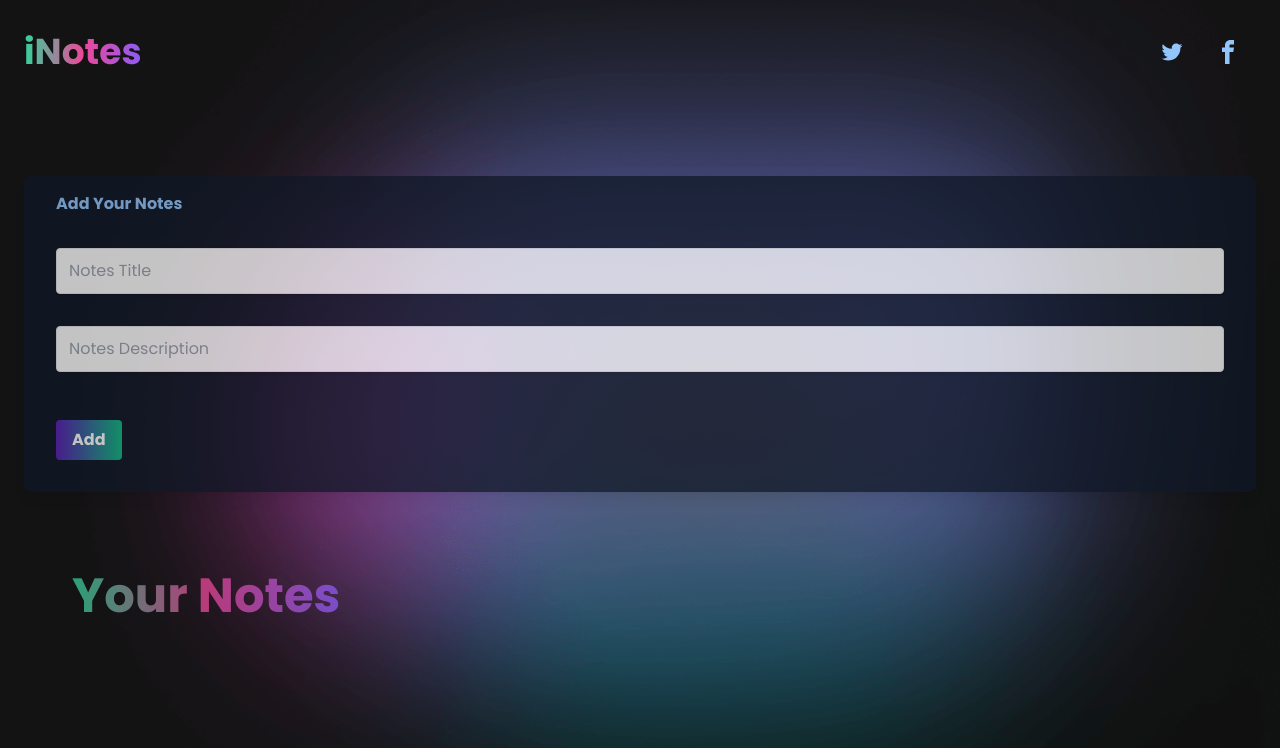
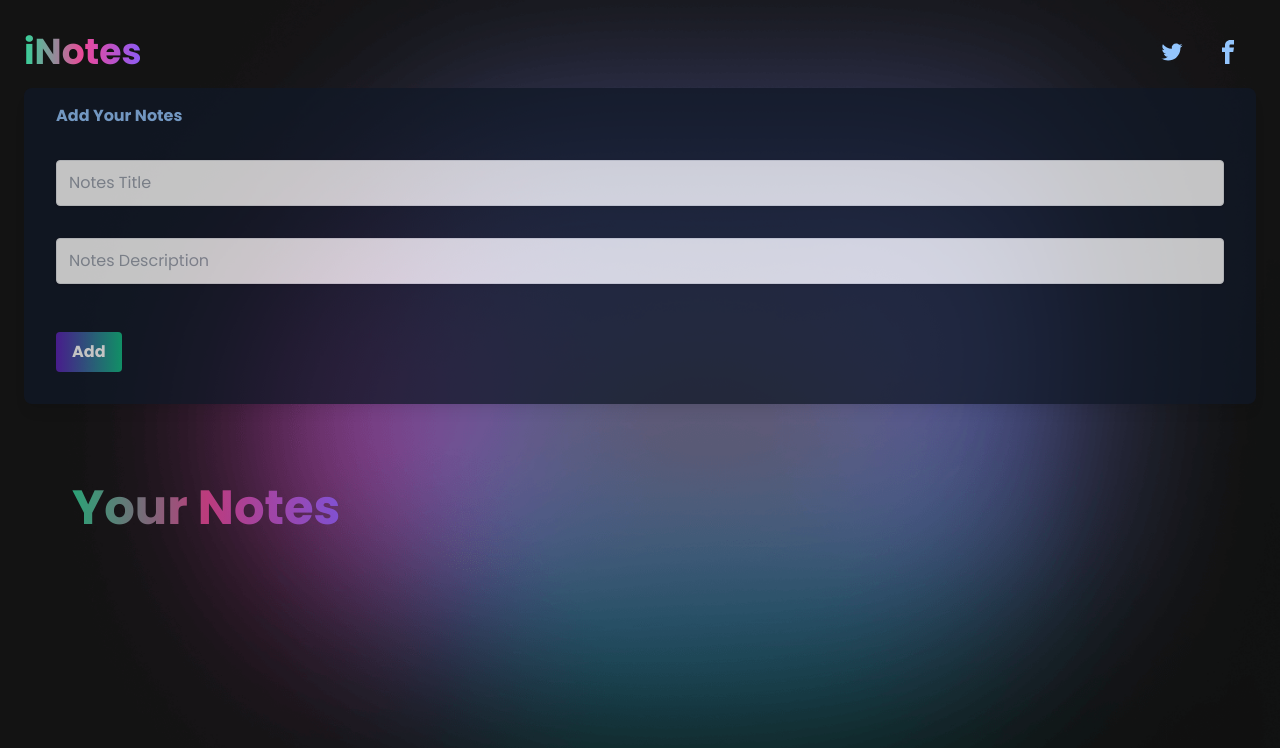
Before and after one commit to RohiV04/FastApi, a FastAPI app: page / in a window 1280 px wide. Shown: the top 748 px of the page. Run offline with FastAPI, Linux system fonts and the light colour scheme; data that the repository does not hold is empty; some libraries are stand-ins or nearby versions.

Commit message:
first commit

```diff
--- a/main.py
+++ b/main.py
@@ -4,10 +4,10 @@ from router.note import note
 from fastapi.staticfiles import StaticFiles
 
 app = FastAPI()
-PORT=9000
+
 app.include_router(note)
 
 app.mount("/static", StaticFiles(directory="static"), name="static")
 
 if __name__ == "__main__":
-    uvicorn.run(app, host="0.0.0.0", port=PORT)
+    uvicorn.run(app, host="0.0.0.0", port=9000)
--- a/static/style.css
+++ /dev/null
@@ -1 +0,0 @@
-css
--- a/templates/index.html
+++ b/templates/index.html
@@ -51,7 +51,7 @@
       </div>
 
       <!--Main-->
-      <div class="container pt-8 md:pt-24 mx-auto flex flex-wrap flex-col md:flex-row items-center">
+      <div class="container pt-8 md:pt-2 mx-auto flex flex-wrap flex-col md:flex-row items-center">
         <!--Left Col-->
         <!-- <div class="flex flex-col w-full xl:w-2/5 justify-center lg:items-start overflow-y-hidden"> -->
           <!-- <h1 class="my-4 text-3xl md:text-5xl text-white opacity-75 font-bold leading-tight text-center md:text-left">
```
Also changed, not shown: 1 other file.
